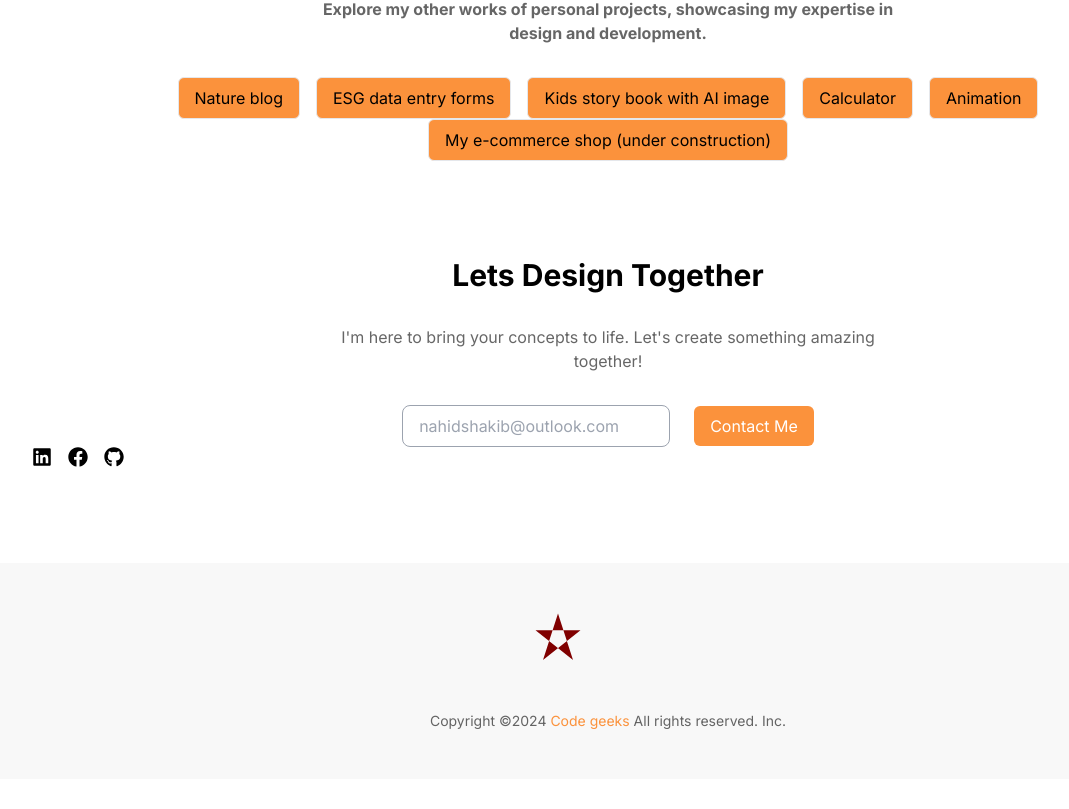
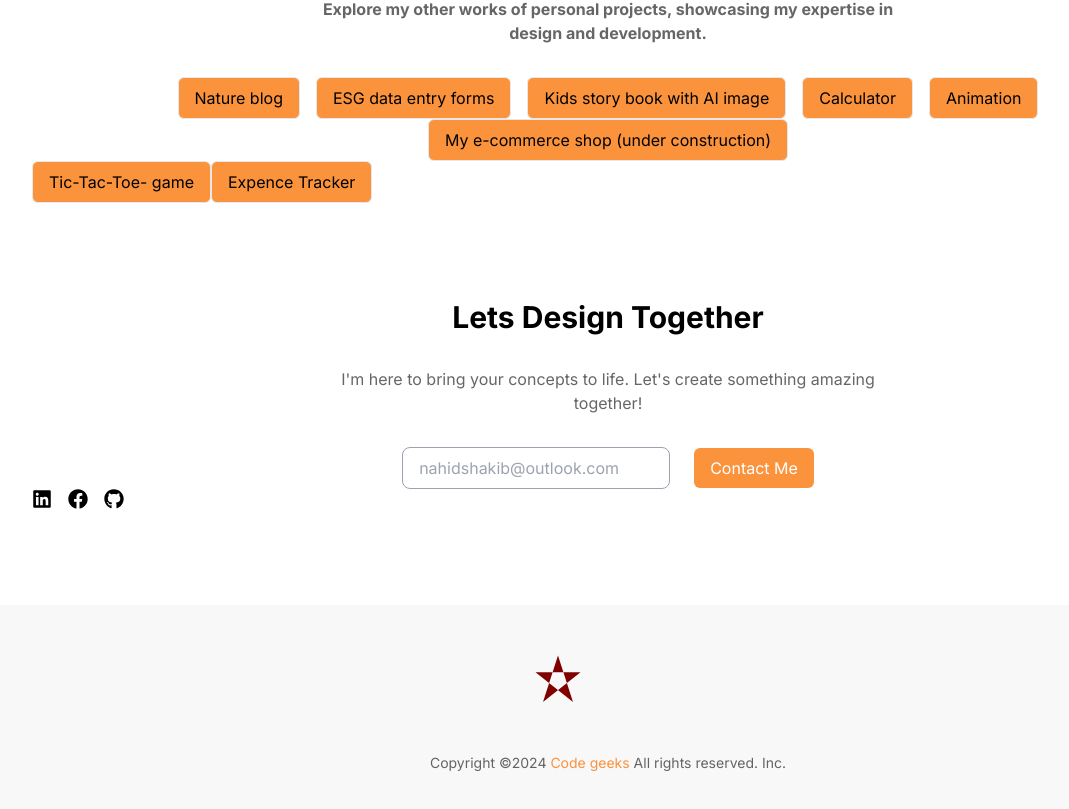
Before and after one commit to NahidKakon/myprotfolio3, a Next.js app: page / in a window 1280 px wide. Shown: the part 2581-3390 px from the top of the page, without its empty margins (32-1101 px from the left). Built offline with nearby package versions, Linux system fonts and the light colour scheme.

Commit message:
Update ProjectsSection.jsx
Signed-off-by: NahidKakon <nahidshakib@outlook.com>

```diff
--- a/app/sections/ProjectsSection.jsx
+++ b/app/sections/ProjectsSection.jsx
@@ -72,6 +72,20 @@ function ProjectsSection() {
           href="my-shop-nine-roan.vercel.app" className="button">My e-commerce shop (under construction)         </Link>
         </Button>
         </div>
+
+      <Button className="text-black bg-orange-400
+        bg-orange-4500 border hover:bg-orange-600 hover:border-orange-400">
+        <Link
+         href="https://tic-tac-toe-game-nu-khaki.vercel.app/" className="button"> Tic-Tac-Toe- game
+         </Link>
+        </Button>
+        <Button className="text-black bg-orange-400
+        bg-orange-4500 border hover:bg-orange-600 hover:border-orange-400">
+         <Link
+         href="https://expense-tracker-three-nu-60.vercel.app/" className="button"> Expence Tracker
+
+         </Link>
+        </Button>
       {/* <div className="grid grid-cols-1 gap-6 mt-8 md:grid-cols-2 lg:grid-cols-3">
         {projects.map((project, index) => (
           <ProjectCard
```
